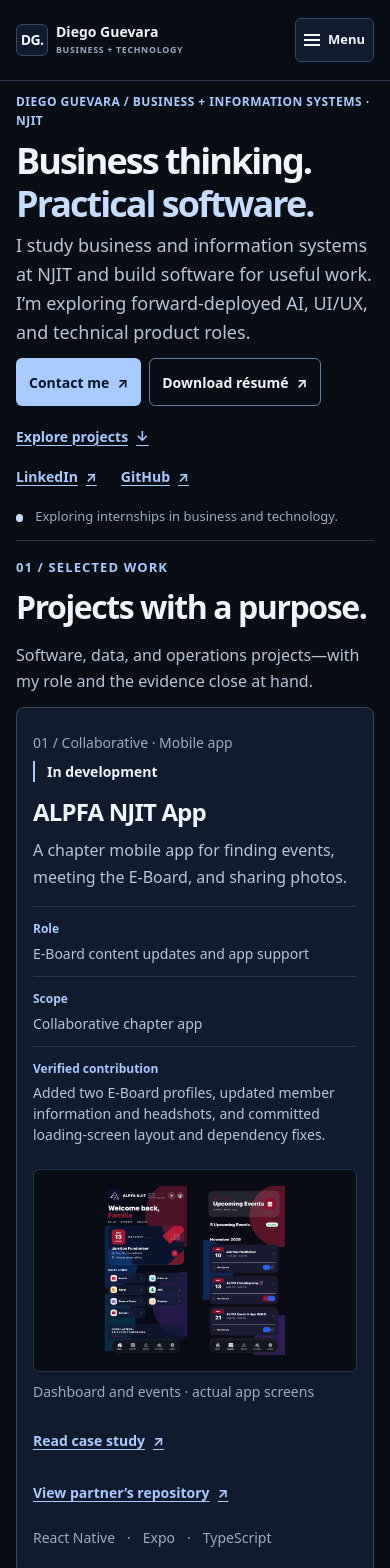
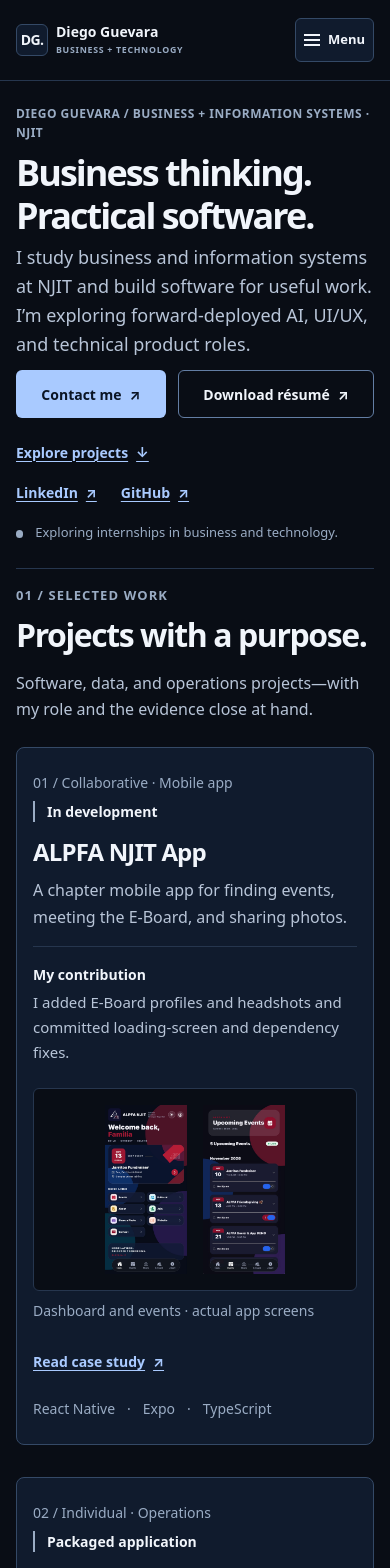
Before and after one commit to dlg309/Diego-Guevara-Portfolio, a React (Vite) app: page / in a window 390 px wide. Shown: the top 1568 px of the page. Built offline with nearby package versions, Linux system fonts and the light colour scheme.

Commit message:
Polish project cards, navy surfaces, and mobile usability
- Move detailed contribution evidence into case studies
- Reserve blue accents for links, actions, and focus states
- Improve mobile spacing and résumé button layout
- Fix mobile navigation CSP violation
- Add targeted peer-review tasks

```diff
--- a/src/App.jsx
+++ b/src/App.jsx
@@ -41,7 +41,7 @@ function MobileNavigation({ activeSection }) {
       </Dialog.Trigger>
       <Dialog.Portal>
         {/* CSS scroll locking preserves the modal focus trap without injected styles. */}
-        <Dialog.Overlay className="mobile-nav-overlay" />
+        {open && <div className="mobile-nav-overlay" aria-hidden="true" />}
         <Dialog.Content className="mobile-nav-panel" onCloseAutoFocus={event => {
           if (!destination.current) return;
           const target = document.querySelector(destination.current);
@@ -71,18 +71,17 @@ function MobileNavigation({ activeSection }) {
 }
 
 function ProjectCard({ project, eager = false }) {
-  const sourceLink = project.links?.[0];
   return (
     <article className="project-card" aria-labelledby={`card-${project.id}`}>
       <div className="project-card__intro">
         <div className="project-meta"><span>{project.number} / {project.kind}</span><span className="status">{project.status}</span></div>
         <h3 id={`card-${project.id}`}>{project.title}</h3>
         <p>{project.summary}</p>
-        <dl className="project-proof"><div><dt>Role</dt><dd>{project.role}</dd></div><div><dt>Scope</dt><dd>{project.scope}</dd></div><div><dt>{project.proofLabel || 'Verified contribution'}</dt><dd>{project.verifiedContribution}</dd></div></dl>
+        <p className="contribution"><strong>My contribution</strong>{project.cardContribution}</p>
       </div>
       <ProjectMedia project={project} eager={eager} />
       <div className="project-card__footer">
-        <div className="project-actions"><a className="text-link" href={`#${project.id}`}>Read case study<span className="sr-only"> for {project.title}</span><Arrow /></a>{sourceLink && <TextLink href={sourceLink.url}>{sourceLink.label}</TextLink>}</div>
+        <div className="project-actions"><a className="text-link" href={`#${project.id}`}>Read case study<span className="sr-only"> for {project.title}</span><Arrow /></a></div>
         <ul className="tags" aria-label={`Technologies and topics for ${project.title}`}>{project.tags.map(tag => <li key={tag}>{tag}</li>)}</ul>
       </div>
     </article>
--- a/src/CaseDetails.jsx
+++ b/src/CaseDetails.jsx
@@ -6,6 +6,7 @@ export default function CaseDetails({ project }) {
   return (
           <div className="case-body">
         <div className="case-intro"><p>{project.overview}</p></div>
+        <dl className="project-proof"><div><dt>My role</dt><dd>{project.role}</dd></div><div><dt>Scope</dt><dd>{project.scope}</dd></div><div><dt>{project.proofLabel || 'Verified contribution'}</dt><dd>{project.verifiedContribution}</dd></div></dl>
         <div className="case-content">
           <ProjectMedia project={project} detail />
           <div className="case-sections">{project.sections.map(section => <section key={section.title}><h4>{section.title}</h4><p>{section.text}</p>{section.links?.map(link => <TextLink key={link.url} href={link.url}>{link.label}</TextLink>)}</section>)}</div>
--- a/src/style.css
+++ b/src/style.css
@@ -57,7 +57,7 @@ img { display: block; max-width: 100%; height: auto; }
 .sr-only { position: absolute; width: 1px; height: 1px; padding: 0; margin: -1px; overflow: hidden; clip: rect(0,0,0,0); white-space: nowrap; border: 0; }
 .skip { position: fixed; z-index: 100; top: var(--space-4); left: var(--space-4); padding: var(--space-3) var(--space-4); background: var(--text); color: var(--ink); transform: translateY(-200%); }
 .skip:focus { transform: translateY(0); }
-.eyebrow { color: var(--accent); font-size: .8125rem; font-weight: 700; line-height: 1.55; letter-spacing: .085em; text-transform: uppercase; }
+.eyebrow { color: var(--meta); font-size: .8125rem; font-weight: 700; line-height: 1.55; letter-spacing: .085em; text-transform: uppercase; }
 .site-header { position: sticky; top: 0; z-index: 20; background: var(--bg); border-bottom: 1px solid var(--line-soft); }
 section[id], [id="case-studies"], #approach, .case-study { scroll-margin-top: calc(var(--header-height, 4rem) + 1.5rem); }
 .header-inner { position: relative; display: flex; justify-content: space-between; align-items: center; gap: var(--space-6); min-height: 5rem; padding-block: var(--space-3); transition: min-height var(--motion) var(--ease-out), padding var(--motion) var(--ease-out); }
@@ -100,7 +100,7 @@ body.navigation-open { overflow: hidden; }
 .hero-copy { max-width: 68ch; }
 .hero > *, .case-content > *, .contact > * { min-width: 0; }
 .hero h1 { margin-top: var(--space-6); font-size: var(--hero-size); line-height: 1.07; letter-spacing: -.055em; font-weight: 730; }
-.hero h1 span { display: block; color: var(--accent-strong); margin-top: var(--space-2); }
+.hero h1 span { display: block; color: var(--text); margin-top: var(--space-2); }
 .hero-intro { max-width: 68ch; margin-top: var(--space-6); font-size: 1.125rem; line-height: 1.6; }
 .hero-actions { display: flex; flex-wrap: wrap; gap: var(--space-3); margin-top: var(--space-8); }
 .hero-links { display: flex; flex-wrap: wrap; gap: var(--space-2) var(--space-6); margin-top: var(--space-2); }
@@ -113,7 +113,7 @@ body.navigation-open { overflow: hidden; }
 .button--secondary:hover { background: var(--surface-raised); border-color: var(--accent); color: var(--text); }
 .arrow { display: inline-block; flex-shrink: 0; }
 .hero-availability { display: flex; gap: var(--space-3); align-items: flex-start; max-width: 50ch; margin-top: var(--space-6); font-size: .875rem; color: var(--meta); }
-.dot { flex-shrink: 0; width: .45rem; height: .45rem; margin-top: .5rem; background: var(--accent-strong); border-radius: 50%; }
+.dot { flex-shrink: 0; width: .45rem; height: .45rem; margin-top: .5rem; background: var(--meta); border-radius: 50%; }
 .hero-focus { display: none; }
 .section { padding-block: var(--space-16); border-top: 1px solid var(--line-soft); }
 .section-heading { display: grid; grid-template-columns: minmax(0,1.15fr) minmax(0,.85fr); gap: var(--space-12); align-items: end; margin-bottom: var(--space-8); }
@@ -121,15 +121,14 @@ body.navigation-open { overflow: hidden; }
 .section-heading > p { max-width: 48ch; font-size: 1rem; }
 .project-grid { display: grid; grid-template-columns: repeat(2, minmax(0, 1fr)); align-items: stretch; gap: var(--space-6); }
 .project-card { position: relative; z-index: 0; display: flex; width: 100%; min-width: 0; flex-direction: column; border: 1px solid var(--line); background: var(--surface); border-radius: var(--radius); overflow: hidden; transition: transform var(--motion) var(--ease-out), background-color var(--motion) var(--ease-out), border-color var(--motion) var(--ease-out), box-shadow var(--motion) var(--ease-out); }
-.project-card:hover, .project-card:focus-within { z-index: 1; transform: scale(1.02); border-color: #637ea4; background: var(--surface-raised); box-shadow: var(--shadow); }
-.project-card:active { transform: translateY(1px) scale(.97); }
+.project-card:hover, .project-card:focus-within { z-index: 1; border-color: #637ea4; background: var(--surface-raised); box-shadow: var(--shadow); }
 .project-card__intro { padding: var(--space-6); }
-.project-proof { display: grid; gap: var(--space-3); margin-top: var(--space-4); }
+.project-proof { display: grid; grid-template-columns: repeat(3,minmax(0,1fr)); gap: var(--space-6); margin-block: var(--space-6) var(--space-8); padding: var(--space-6); background: var(--surface); border: 1px solid var(--line-soft); border-radius: var(--radius); }
 .project-proof > div { padding-top: var(--space-3); border-top: 1px solid var(--line-soft); }
-.project-proof dt { color: var(--accent); font-size: .75rem; font-weight: 700; }
+.project-proof dt { color: var(--text); font-size: var(--meta-size); font-weight: 700; }
 .project-proof dd { margin: var(--space-1) 0 0; color: var(--muted); font-size: .875rem; line-height: 1.5; }
 .project-meta { display: flex; align-items: start; justify-content: space-between; gap: var(--space-3); color: var(--meta); font-size: var(--meta-size); line-height: 1.5; }
-.status { display: inline-block; flex-shrink: 0; max-width: 100%; padding-left: var(--space-3); border-left: 2px solid var(--accent); color: var(--text); font-size: var(--meta-size); font-weight: 600; line-height: 1.5; }
+.status { display: inline-block; flex-shrink: 0; max-width: 100%; padding-left: var(--space-3); border-left: 2px solid var(--meta); color: var(--text); font-size: var(--meta-size); font-weight: 600; line-height: 1.5; }
 .project-card h3 { margin-top: var(--space-4); font-size: var(--project-size); }
 .project-card__intro > p { margin-top: var(--space-3); font-size: 1rem; }
 .project-media { margin-inline: var(--space-6); }
@@ -144,7 +143,7 @@ body.navigation-open { overflow: hidden; }
 .project-media-note { display: flex; min-height: 230px; flex-direction: column; justify-content: center; gap: var(--space-4); margin-inline: var(--space-6); padding: var(--space-6); border: 1px dashed #637ea4; border-radius: var(--radius-small); background: var(--surface); }
 .project-media-note p { color: var(--text); font-size: 1.1rem; max-width: 34ch; }
 .project-media-note > span:last-child { font-size: var(--meta-size); color: var(--meta); }
-.contribution { font-size: .9375rem; }
+.project-card__intro > .contribution { font-size: .9375rem; margin-top: var(--space-4); padding-top: var(--space-4); border-top: 1px solid var(--line-soft); }
 .contribution strong { display: block; color: var(--text); font-size: var(--meta-size); font-weight: 650; margin-bottom: var(--space-1); }
 .project-card__footer { margin-top: auto; padding: var(--space-4) var(--space-6) var(--space-6); }
 .project-actions, .case-links, .contact-links { display: flex; flex-wrap: wrap; align-items: center; gap: var(--space-2) var(--space-6); }
@@ -153,19 +152,19 @@ body.navigation-open { overflow: hidden; }
 .tags { display: flex; flex-wrap: wrap; gap: var(--space-2) var(--space-3); margin-top: var(--space-3); padding: 0; list-style: none; }
 .tags li { color: var(--meta); font-size: var(--meta-size); line-height: 1.6; }
 .tags li + li::before { content: '·'; margin-right: var(--space-3); }
-.background-grid { display: grid; grid-template-columns: minmax(0,.9fr) minmax(0,1.1fr); gap: var(--space-16); align-items: start; }
+.background-grid { padding: var(--space-8); background: var(--surface); border: 1px solid var(--line-soft); border-radius: var(--radius); display: grid; grid-template-columns: minmax(0,.9fr) minmax(0,1.1fr); gap: var(--space-16); align-items: start; }
 .about-copy { max-width: var(--reading-width); }
 .lead { font-size: 1.25rem; color: var(--text); line-height: 1.65; }
 .small-heading { font-size: 1rem; letter-spacing: 0; margin-block: var(--space-6) var(--space-3); }
 .interest-list { display: flex; flex-wrap: wrap; gap: var(--space-2); padding: 0; list-style: none; }
 .interest-list li { padding: var(--space-2) var(--space-3); background: var(--surface); border: 1px solid var(--line-soft); border-radius: var(--radius-small); color: var(--muted); font-size: .875rem; }
 .approach-content > h3 { margin-bottom: var(--space-6); font-size: 1.25rem; }
-.experience { max-width: 78ch; }
+.experience { max-width: 78ch; padding: var(--space-8); background: var(--surface-raised); border: 1px solid var(--line); border-radius: var(--radius); }
 .experience-entry + .experience-entry { margin-top: var(--space-6); padding-top: var(--space-6); border-top: 1px solid var(--line); }
 .experience-dates { color: var(--meta); font-size: var(--meta-size); }
 .experience-entry h4 { margin-top: var(--space-2); font-size: 1.0625rem; }
 .experience-entry p { font-size: .9375rem; margin-top: var(--space-3); }
-.experience-entry .experience-meta { color: var(--accent); font-size: .875rem; }
+.experience-entry .experience-meta { color: var(--meta); font-size: .875rem; }
 .principles { display: grid; grid-template-columns: repeat(3,minmax(0,1fr)); gap: var(--space-6); }
 .principles > div { padding-left: var(--space-4); border-left: 1px solid var(--line); }
 .principles > div > span { color: var(--meta); font-size: var(--meta-size); }
@@ -175,7 +174,9 @@ body.navigation-open { overflow: hidden; }
 .skills dt { color: var(--text); font-size: .875rem; font-weight: 650; }
 .skills dd { margin: var(--space-2) 0 0; color: var(--muted); font-size: .875rem; }
 .project-notes { margin-top: var(--space-16); }
-.case-list { border-top: 1px solid var(--line); }
+.case-list { padding-inline: var(--space-6); background: var(--surface); border: 1px solid var(--line); border-radius: var(--radius); }
+.case-study:last-child { border-bottom: 0; }
+.case-body > .project-proof { background: var(--surface-raised); }
 .case-study { border-bottom: 1px solid var(--line); }
 .case-heading { margin: 0; }
 .case-trigger { display: grid; width: 100%; grid-template-columns: 2rem minmax(0,1fr) auto 2rem; align-items: center; gap: var(--space-6); padding-block: var(--space-6); border: 0; background: transparent; color: inherit; font: inherit; text-align: left; cursor: pointer; transition: color var(--motion) var(--ease-out), transform var(--motion) var(--ease-out); }
@@ -246,7 +247,11 @@ footer > a { display: inline-flex; align-items: center; min-height: 44px; }
   .project-grid, .background-grid, .case-content, .contact { grid-template-columns: 1fr; }
   .project-meta { flex-direction: row; }
   .project-media { max-width: 100%; }
-  .principles, .skills { grid-template-columns: 1fr; }
+  .principles, .skills, .project-proof { grid-template-columns: 1fr; }
+  .background-grid, .experience { padding: var(--space-6); }
+  .project-grid { gap: var(--space-8); }
+  .case-list { padding-inline: var(--space-4); }
+  .project-proof { padding: var(--space-4); gap: var(--space-4); }
   .principles { gap: var(--space-6); }
   .contact { padding: var(--space-8); gap: var(--space-8); }
   .case-trigger { grid-template-columns: 1.5rem minmax(0,1fr) 1.75rem; gap: var(--space-3); }
@@ -263,7 +268,9 @@ footer > a { display: inline-flex; align-items: center; min-height: 44px; }
 @media (max-width: 600px) {
   .hero-copy > .eyebrow { font-size: .75rem; letter-spacing: .04em; }
   .hero-availability { font-size: .8125rem; }
-  .hero-actions { gap: var(--space-2); }
+  .hero-actions { gap: var(--space-3); }
+  .hero-actions .button { flex: 1 1 auto; white-space: nowrap; }
+  .project-actions .text-link { min-height: 48px; }
   .button { font-size: .875rem; padding-inline: var(--space-3); gap: var(--space-2); }
   .project-card__intro, .project-card__footer { padding-inline: var(--space-4); }
   .project-media, .project-media-note { margin-inline: var(--space-4); }
@@ -275,7 +282,7 @@ footer > a { display: inline-flex; align-items: center; min-height: 44px; }
   .brand-mark { width: 2rem; height: 2rem; font-size: .875rem; }
   .brand small { font-size: .55rem; letter-spacing: .08em; }
   .menu-toggle { gap: var(--space-2); padding-inline: var(--space-2); font-size: .8125rem; }
-  .hero { padding-block: .75rem; }
+  .hero { padding-block: var(--space-6); }
   .hero h1 { margin-top: var(--space-3); }
   .hero-intro { margin-top: var(--space-2); }
   .hero-actions { margin-top: var(--space-3); }
@@ -283,7 +290,7 @@ footer > a { display: inline-flex; align-items: center; min-height: 44px; }
   .hero-availability { margin-top: var(--space-3); }
   .section { padding-block: 2.5rem; }
   .section--work { padding-block-start: var(--space-4); }
-  .section-heading { margin-bottom: var(--space-3); }
+  .section-heading { margin-bottom: var(--space-6); }
 }
 @media (max-height: 600px) and (max-width: 1000px) {
   .site-header { position: relative; }
```
Also changed, not shown: 1 other file (tests, documents, lock files or other folders).
